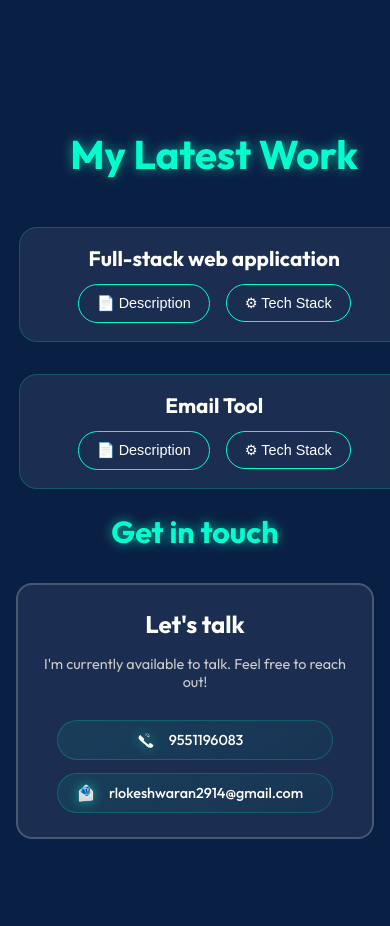
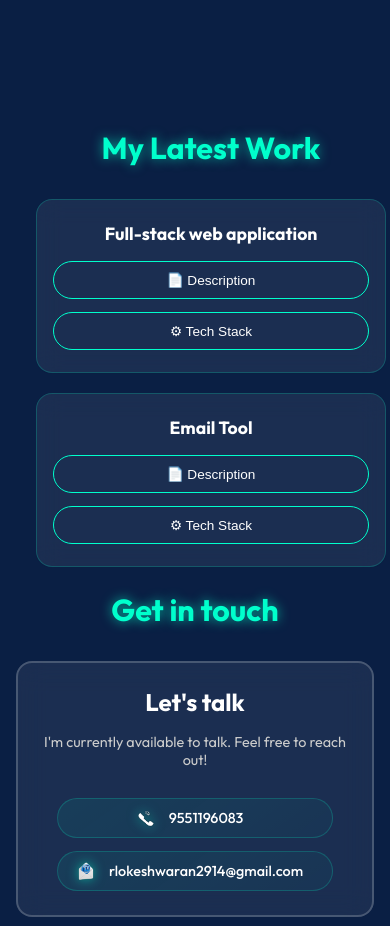
Before and after one commit to rlokeshwaran2914-prog/Portfolio, a React (Create React App) app: page / in a window 390 px wide. Shown: the part 2380-3306 px from the top of the page. Before the commit the page ends 3243 px from the top, so only its background shows below. Built offline with nearby package versions, Linux system fonts and the light colour scheme.

Commit message:
mobile view alter

```diff
--- a/src/components/work/MyWork.css
+++ b/src/components/work/MyWork.css
@@ -18,7 +18,7 @@
 /* ================= PROJECT GRID ================= */
 .projects-container {
   width: 100%;
-  max-width: 1200px;
+  max-width: 1100px;
   display: grid;
   grid-template-columns: repeat(auto-fit, minmax(280px, 1fr));
   gap: 2rem;
@@ -32,6 +32,7 @@
   padding: 1.5rem;
   border: 1px solid rgba(0, 255, 204, 0.2);
   transition: all 0.3s ease;
+
   display: flex;
   flex-direction: column;
   align-items: center;
@@ -48,7 +49,7 @@
 .project-card h3 {
   font-size: 1.3rem;
   color: #ffffff;
-  margin-bottom: 0.8rem;
+  margin-bottom: 1rem;
 }
 
 /* ================= BUTTON AREA ================= */
@@ -70,8 +71,6 @@
   background: transparent;
   cursor: pointer;
   transition: all 0.3s ease;
-  position: relative;
-  z-index: 2;
 }
 
 .tech-btn:hover,
@@ -87,11 +86,11 @@
   position: relative;
 }
 
-/* ================= TOOLTIP COMMON ================= */
+/* ================= TOOLTIP ================= */
 .stack-text,
 .description-text {
   position: absolute;
-  top: 60px;
+  top: 55px;
   left: 50%;
   transform: translateX(-50%);
 
@@ -120,30 +119,66 @@
   pointer-events: none;
 }
 
-/* ================= SHOW ON BUTTON HOVER ================= */
-.desc-btn:hover + .description-text {
+/* ================= HOVER (DESKTOP) ================= */
+.tech-stack:hover .stack-text,
+.description-box:hover .description-text {
   opacity: 1;
   visibility: visible;
   transform: translateX(-50%) translateY(0);
 }
 
-.tech-btn:hover + .stack-text {
-  opacity: 1;
-  visibility: visible;
-  transform: translateX(-50%) translateY(0);
-}
+/* ================= MOBILE ================= */
+@media (max-width: 600px) {
 
-/* ================= RESPONSIVE ================= */
-@media (max-width: 480px) {
   .mywork {
-    padding: 0 1.2rem;
+    padding: 0 1rem;
+  }
+
+  .mywork-title h1 {
+    font-size: 1.9rem;
+    margin-bottom: 2rem;
   }
 
   .projects-container {
     grid-template-columns: 1fr;
+    max-width: 350px;
+    gap: 1.2rem;
   }
 
   .project-card {
-    padding: 1.1rem;
+    padding: 1.4rem 1rem;
+    border-radius: 16px;
+  }
+
+  .project-card h3 {
+    font-size: 1.1rem;
+  }
+
+  .project-buttons {
+    flex-direction: column;
+    width: 100%;
+    gap: 0.8rem;
+  }
+
+  .tech-btn,
+  .desc-btn {
+    width: 100%;
+    padding: 10px;
+    font-size: 0.85rem;
+  }
+
+  .stack-text,
+  .description-text {
+    width: 220px;
+    font-size: 0.8rem;
+    top: 55px;
+  }
+
+  /* 🔥 Mobile tap support */
+  .tech-stack:active .stack-text,
+  .description-box:active .description-text {
+    opacity: 1;
+    visibility: visible;
+    transform: translateX(-50%) translateY(0);
   }
 }
--- a/src/components/work/MyWork.js
+++ b/src/components/work/MyWork.js
@@ -6,15 +6,16 @@ function MyWork() {
     {
       title: "Full-stack web application",
       description:
-        "Built a full-stack web application with JWT-based authentication and secure password hashing. Developed REST APIs using Flask for user authentication, dashboard access, and notes CRUD operations. Designed a dashboard interface with categorized sections. Implemented features like creating, editing, renaming, and deleting notes with MongoDB persistence. Integrated React frontend with Flask backend APIs.",
+        "Built a full-stack web application with JWT authentication, REST APIs, and MongoDB. Features include notes CRUD operations, secure login, and dashboard UI.",
       stack:
-        "React.js, JavaScript, HTML, CSS, Python, Flask, JWT, MongoDB Atlas, REST APIs",
+        "React.js, JavaScript, HTML, CSS, Python, Flask, JWT, MongoDB Atlas",
     },
     {
       title: "Email Tool",
       description:
-        "Built a web-based email system using Python Flask and Gmail SMTP. Developed a frontend form to compose emails and implemented backend APIs using Flask-Mail to send emails programmatically.",
-      stack: "HTML, CSS, JavaScript, Python, Flask, Flask-Mail, SMTP",
+        "Developed a web-based email system using Flask and Gmail SMTP with a frontend form to send emails dynamically.",
+      stack:
+        "HTML, CSS, JavaScript, Python, Flask, Flask-Mail, SMTP",
     },
   ];
 
@@ -31,20 +32,20 @@ function MyWork() {
 
             <div className="project-buttons">
 
-              {/* DESCRIPTION */}
+              {/* Description */}
               <div className="description-box">
                 <button className="desc-btn">📄 Description</button>
-                <div className="description-text">
+                <span className="description-text">
                   {project.description}
-                </div>
+                </span>
               </div>
 
-              {/* TECH STACK */}
+              {/* Tech Stack */}
               <div className="tech-stack">
                 <button className="tech-btn">⚙ Tech Stack</button>
-                <div className="stack-text">
+                <span className="stack-text">
                   {project.stack}
-                </div>
+                </span>
               </div>
 
             </div>
```
